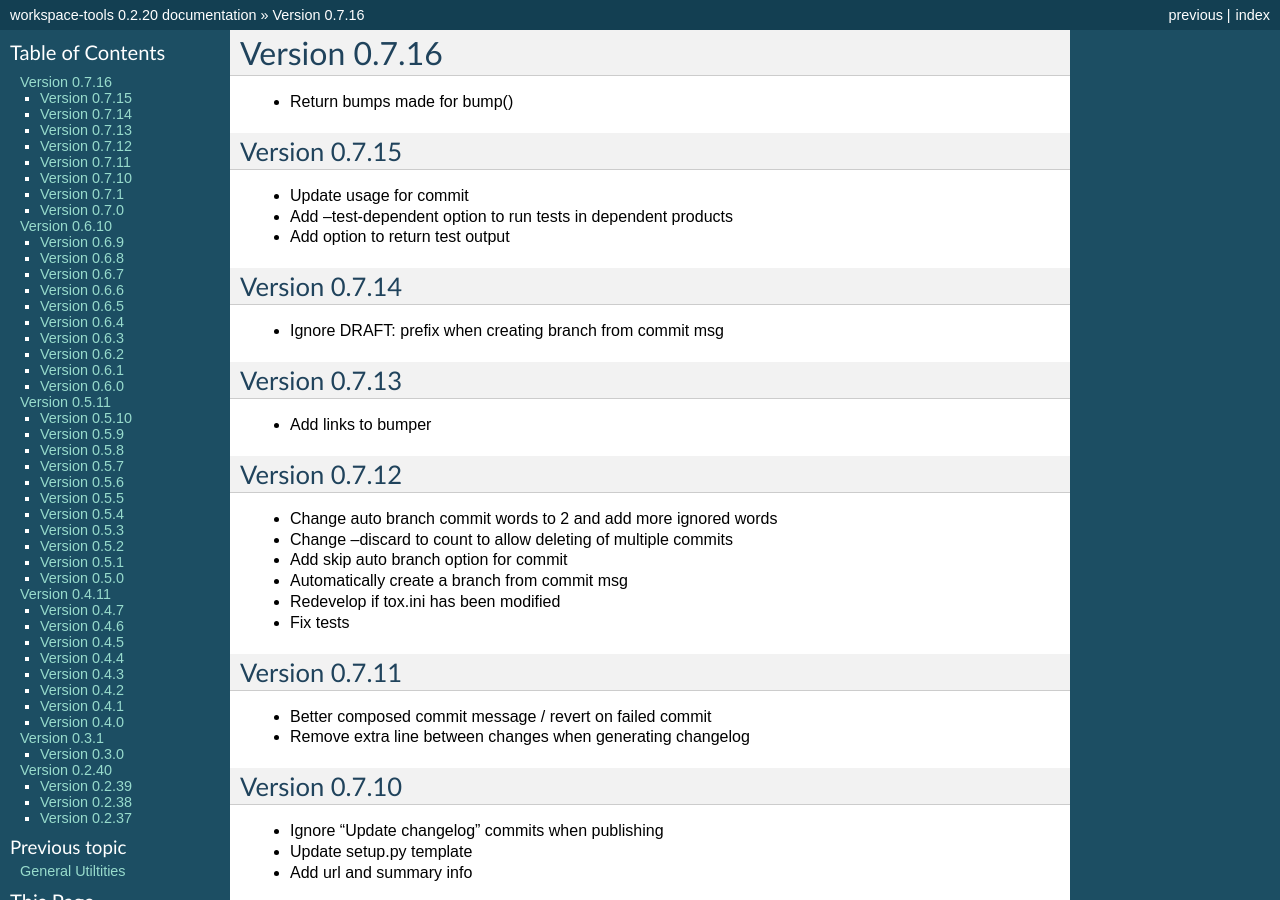
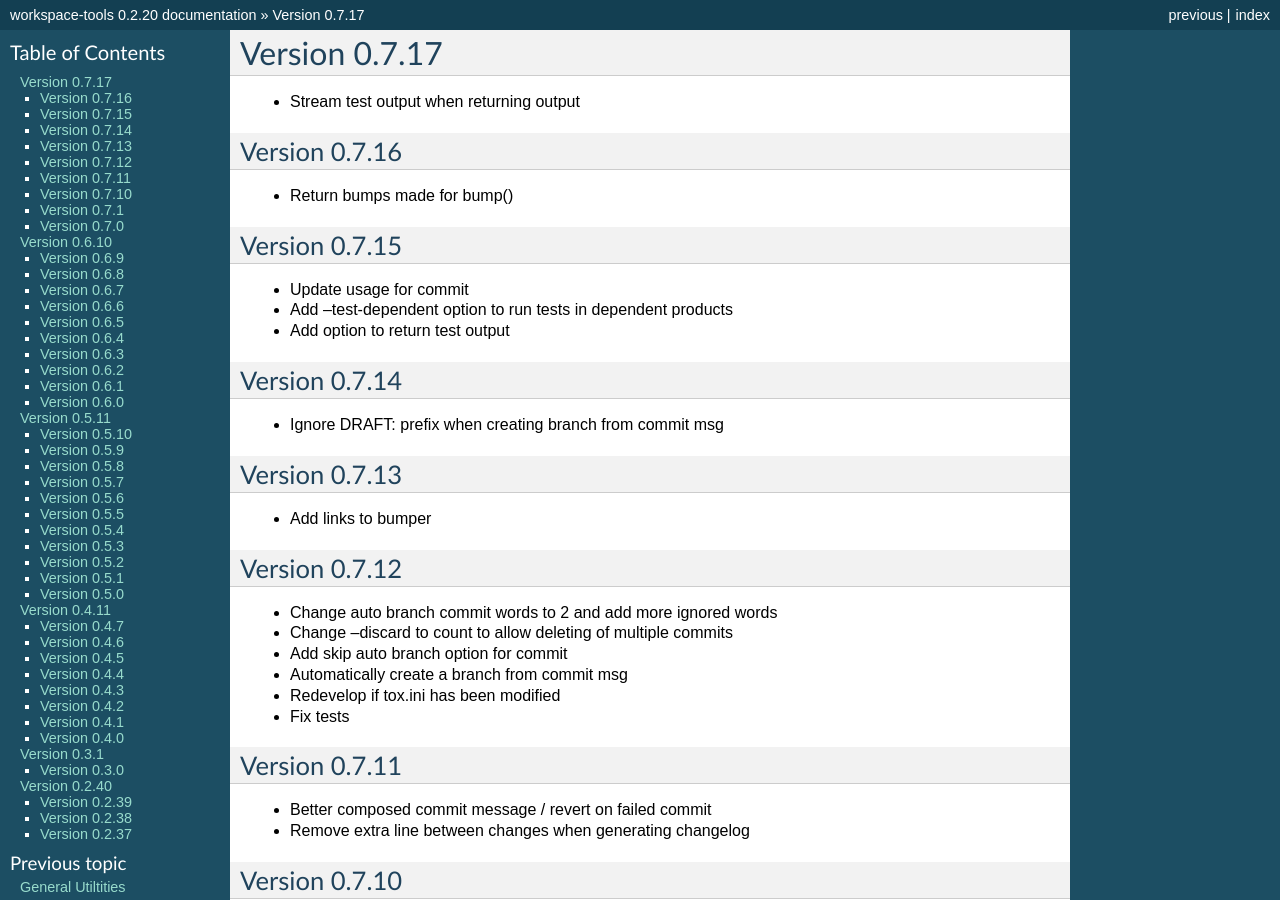
Before and after one commit to maxzheng/workspace-tools, a Sphinx documentation site: the page built from docs/CHANGELOG.rst, in a window 1280 px wide and 900 px high. Built offline with Sphinx 7.4.7, drawn with Linux system fonts in a browser that asks for light colours; some of the changed text lies outside the part shown.

Commit message:
Publish version 0.7.17

```diff
--- a/docs/CHANGELOG.rst
+++ b/docs/CHANGELOG.rst
@@ -1,5 +1,10 @@
+Version 0.7.17
+================================================================================
+
+* Stream test output when returning output
+
 Version 0.7.16
-================================================================================
+--------------------------------------------------------------------------------
 
 * Return bumps made for bump()
 
--- a/setup.py
+++ b/setup.py
@@ -10,7 +10,7 @@ def find_files(path):
 
 setuptools.setup(
   name='workspace-tools',
-  version='0.7.16',
+  version='0.7.17',
 
   author='Max Zheng',
   author_email='maxzheng.os @t gmail.com',
```
